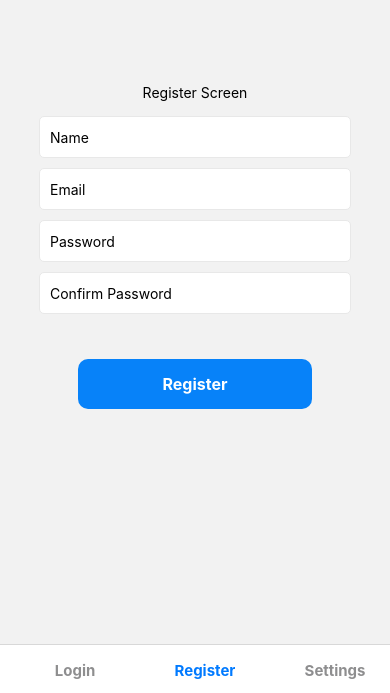
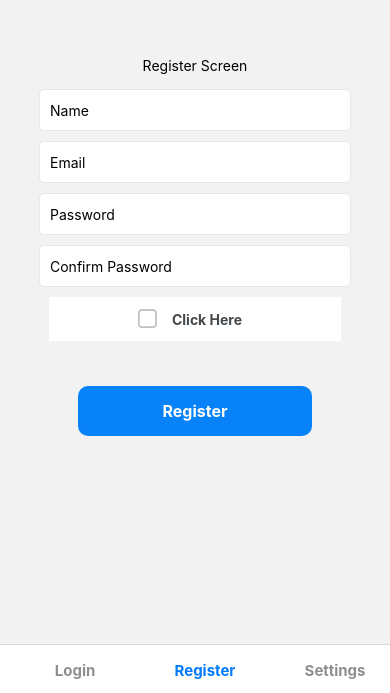
Before and after one commit to MichalGruszczak/ReactNative_BaseStuff, a React Native app: screen /Register in a window 390 px wide. Shown: the part 151-844 px from the top of the page. Built offline with nearby package versions, Linux system fonts and the light colour scheme.

Commit message:
Implement react-native-elements

```diff
--- a/App.tsx
+++ b/App.tsx
@@ -1,13 +1,16 @@
 import { NavigationContainer } from "@react-navigation/native";
 import React from "react";
+import { SafeAreaProvider } from "react-native-safe-area-context";
 
 import Navigator from "./src/navigation/Navigator";
 
 const App = () => {
   return (
-    <NavigationContainer>
-      <Navigator />
-    </NavigationContainer>
+    <SafeAreaProvider>
+      <NavigationContainer>
+        <Navigator />
+      </NavigationContainer>
+    </SafeAreaProvider>
   );
 };
 
--- a/package.json
+++ b/package.json
@@ -13,11 +13,14 @@
     "@react-navigation/bottom-tabs": "^6.3.2",
     "@react-navigation/native": "^6.0.11",
     "@react-navigation/native-stack": "^6.7.0",
+    "@rneui/base": "^4.0.0-rc.6",
+    "@rneui/themed": "^4.0.0-rc.6",
     "react": "18.0.0",
     "react-hook-form": "^7.34.0",
     "react-native": "0.69.2",
     "react-native-safe-area-context": "^4.3.1",
     "react-native-screens": "^3.15.0",
+    "react-native-vector-icons": "^9.2.0",
     "uuid": "^8.3.2"
   },
   "devDependencies": {
--- a/src/screens/Register/Register.tsx
+++ b/src/screens/Register/Register.tsx
@@ -1,4 +1,5 @@
-import React from "react";
+import { CheckBox } from "@rneui/themed";
+import React, { useState } from "react";
 import { useForm } from "react-hook-form";
 import {
   KeyboardAvoidingView,
@@ -16,17 +17,16 @@ type RegisterFormData = {
   email: string;
   password: string;
   confirmPassword: string;
-  isAdmin: any;
 };
 
 const Register = () => {
+  const [isAdmin, setIsAdmin] = useState(false);
   const { control, handleSubmit } = useForm({
     defaultValues: {
       name: "",
       email: "",
       password: "",
       confirmPassword: "",
-      isAdmin: false,
     },
   });
 
@@ -85,7 +85,12 @@ const Register = () => {
         />
         {/*  */}
         {/*  */}
-
+        <CheckBox
+          center
+          title="Click Here"
+          checked={isAdmin}
+          onPress={() => setIsAdmin(!isAdmin)}
+        />
         {/*  */}
         {/*  */}
       </View>
```
Also changed, not shown: 5 other files (tests, documents, lock files or other folders).
